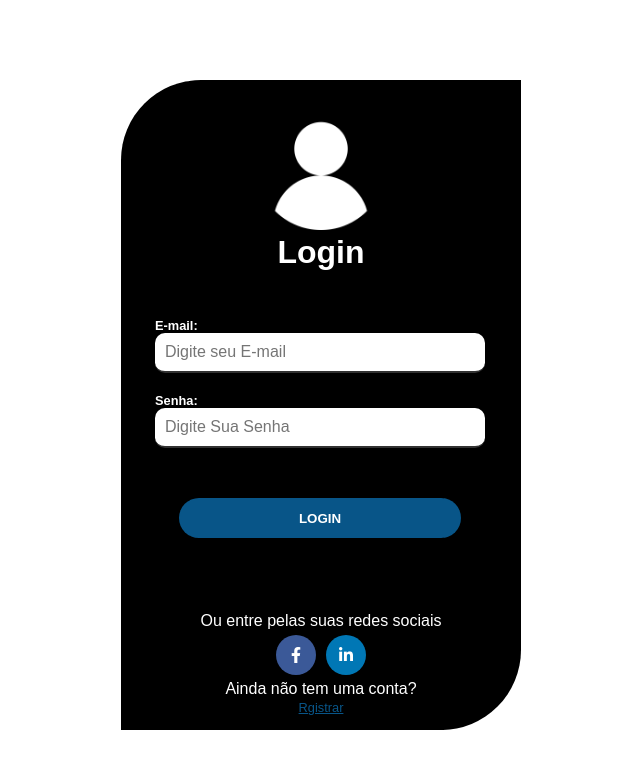
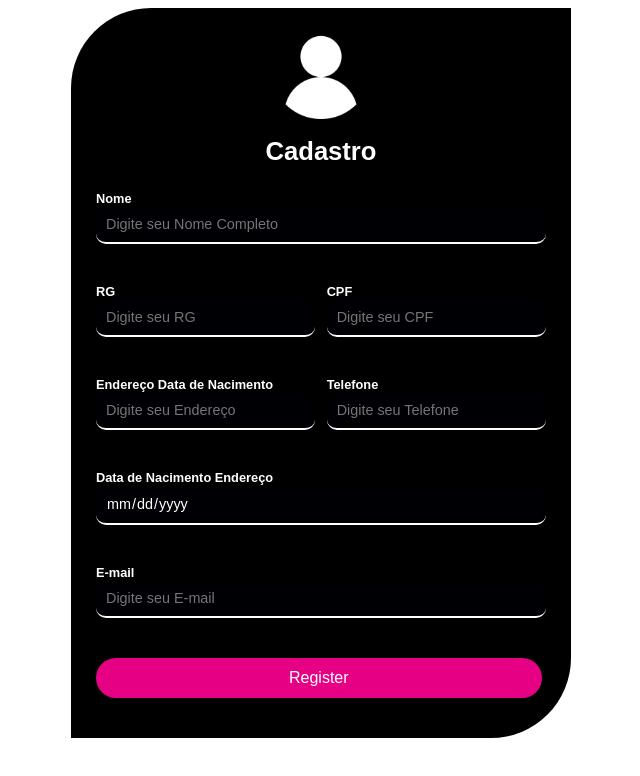
Before and after one commit to ezequiel-7/formulari-cliente-angular, an Angular app: page / in a window 1280 px wide. Shown: the top 776 px of the page, without its empty margins (319-959 px from the left). Built offline with nearby package versions, Linux system fonts and the light colour scheme.

Commit message:
Construindo a tela de cadastro no html e scss

```diff
--- a/src/app/formulario-cliente/formulario-cliente.component.html
+++ b/src/app/formulario-cliente/formulario-cliente.component.html
@@ -1,38 +1,47 @@
-<div class="login-conteiner">
+<div class="main-container">
 
     <img class="usuario" src="assets/images/585e4bf3cb11b227491c339a.png" alt="">
-    <h1>Login</h1>
+    <h1>Cadastro</h1>
 
-    <form action="">
+    <form class="register-form">
 
         <div class="full-box">
-            <label for="">E-mail:</label>
-            <input type="text" name="text" id="name" placeholder="Digite seu E-mail" autocomplete="off">
+            <label class="lista" for="">Nome</label>
+            <input id="nome" type="text" placeholder="Digite seu Nome Completo" autocomplete="off">
+        </div>
+
+        <div class="half-box spacing" >
+            <label class="lista" for="">RG</label>
+            <input id="rg" type="text" placeholder="Digite seu RG" autocomplete="off">
+        </div>
+
+        <div class="half-box">
+            <label class="lista" for="">CPF</label>
+            <input id="cpf" type="text" placeholder="Digite seu CPF" autocomplete="off">
+        </div>
+
+        <div class="half-box spacing">
+            <label class="lista" for="">Endereço Data de Nacimento</label>
+            <input id="address" type="text" placeholder="Digite seu Endereço" autocomplete="off">
+        </div>
+
+        <div class="half-box">
+            <label class="lista" for="">Telefone</label>
+            <input id="telephone" type="text" placeholder="Digite seu Telefone"autocomplete="off">
         </div>
 
         <div class="full-box">
-            <label for="">Senha:</label>
-            <input type="password" name="text" id="species"  placeholder="Digite Sua Senha">
+            <label class="lista" for="">Data de Nacimento Endereço </label>
+            <input id="dateofbirth" type="date" placeholder="Digite sua Data de Nacimento" autocomplete="off">
         </div>
 
         <div class="full-box">
-            <button type="button">Login</button>
+            <label class="lista" for="">E-mail</label>
+            <input id="email" type="text" placeholder="Digite seu E-mail"autocomplete="off">
         </div>
 
+        <div class="full-box">
+            <button class="enter" type="button" onclick="cadastrarCliente()">Register</button>
+        </div>
     </form>
-
-    <div id="social-container">
-        <p>Ou entre pelas suas redes sociais</p>
-
-        <link rel="stylesheet" href="https://use.fontawesome.com/releases/v5.8.2/css/all.css" integrity="sha384=oS3vJWv+0UjzBfQzYUhtDYW+Pj2yciDJxpsK1OYPAYjqT085Qq/1cq5FLXAZQ7Ay" crossorigin="anonymous">
-
-        <i class="fab fa-facebook-f"></i>
-        <i class="fab fa-linkedin-in"></i>
-    </div>
-
-    <div id="register-conteiner">
-        <p>Ainda não tem uma conta?</p>
-        <a href="#">Rgistrar</a>
-    </div>
-
 </div>
--- a/src/app/formulario-cliente/formulario-cliente.component.scss
+++ b/src/app/formulario-cliente/formulario-cliente.component.scss
@@ -3,122 +3,99 @@
     padding: 0;
     box-sizing: border-box;
     font-family: Arial, Helvetica, sans-serif;
-    color: #ffffff;
+    color: #fff;
     border: none;
 }
-textarea:focus, input:focus{
+#nome, #rg, #cpf, #address, #telephone, #dateofbirth, #email, .lista{
+    display: block;
+    width: 100%;
+}
+#nome:focus, #rg:focus, #cpf:focus, #address:focus, #telephone:focus, #dateofbirth:focus, #email:focus, .lista:focus{
     outline: none;
 }
-a, label{
-    font-size: .8rem;
-    color: #ffffff;
+/* form */
+.usuario{
+    width: 100px;
+    height: 100px;
+    border-radius: 5%;
+    position: relative;
+    top: -2%;
+    left: 175px;
+
 }
-a, input{
-    color: #000;
-}
-a:hover{
-    color: #223474;
-}
-
-/* conteiner login */
-
-.login-conteiner{
-    background-color: #000;
-    width: 400px;
-    height: 650px;
+.main-container{
+    width: 500px;
     margin-left: auto;
     margin-right: auto;
-    padding: 20px 30px;
-    margin-top: 10vh;
+    background-color: #000;
     border-radius: 80px 0px 80px 0px;
+    padding: 25px;
+    height: 730px;
+}
+.main-container h1{
     text-align: center;
-}
-
-/* formulário */
-
-.usuario{
-    width: 130x;
-    height: 130px;
-    border-radius: 5%;
-    position: relative;
-    top: 0;
+    margin-bottom: 25px;
+    font-size: 1.6rem; /* adpatada ao elemento root */
 }
 form{
-    margin-top: 30px;
-    margin-bottom: 40px;
-    padding: 5% 35% 10% 35%;
+    display: flex;
+    flex-wrap: wrap;
+    justify-content: space-between;
 }
 .full-box{
-    width: 330px;
-    right: 115px;
     flex: 1 1 100%;
     position: relative;
 }
-label, input{
-    display: block;
-    width: 100%;
-    text-align: left;
+.half-box{
+    flex: 1 1 45%;
+    position: relative;
 }
-label{
+.spacing{
+    margin-right: 2.5%;
+}
+.lista{
     font-weight: bold;
+    font-size: .8rem;
 }
-input{
-    border-bottom: 2px solid #323232;
+#nome, #rg, #cpf, #address, #telephone, #dateofbirth, #email{
+    flex: 1 1 100%;
+    position: relative;
+
+    border-bottom: 2px solid #fff;
     padding: 10px;
-    font-size: 1rem;
-    margin-bottom: 20px;
+    font-size: .9rem;
+    margin-bottom: 40px;
+    background-color: rgba(0, 0, 5, 0.8);
     border-radius: 10px 10px 10px 10px;
 }
-input:focus{
-    border-bottom: 2px solid #085588;
+#nome:focus, #rg:focus, #cpf:focus, #address:focus, #telephone:focus, #dateofbirth:focus, #email:focus{
+    border-color: #e60084;
 }
-#forgot-pass{
-    text-align: right;
-    display: block;
+.enter{
+    background: #e60084;
+    border: none;
+    color: #fff;
+    padding: 10px 193px;
+    text-align: center;
+    font-size: 16px;
+    border-radius: 20px;
+    cursor: pointer;
+    margin-bottom: 20px;
+    height: 40px;
 }
-[type="button"] {
-    text-align: center;
-    text-transform: uppercase;
-    font-weight: bold;
-    border: none;
-    height: 40px;
-    border-radius: 20px;
-    margin-top: 30px;
-    color: #ffffff;
-    background-color: #085588;
-    padding: 10px 120px;
-    cursor: pointer;
-}
-[type="button"]:hover{
-    background-color: #1b223c;
-    transition: .5s;
-}
-[type="button"]:focus{
+.enter:focus{
     outline: none;
 }
-/* rdes sociais */
-
-#social-container, #social-container p{
-    margin-bottom: 5px;
+.enter[type="button"]:hover{
+    cursor: pointer;
+    background: #b30467;
+    color: #fff;
+    transition: 0.2s;
 }
-#register-container p{
-    margin-bottom: 10px;
+#agreement{
+    margin-right: 5px;
 }
-#register-container, a{
-    color: #085588;
+#agreement:focus  #agreement-label{
+    display: inline-block;
+    width: auto;
 }
-#social-container i{
-    height: 40px;
-    width: 40px;
-    border-radius: 50%;
-    line-height: 40px;
-    color: #ffffff;
-    margin: 0 5px;
-    cursor: pointer;
-}
-.fa-facebook-f {
-    background-color: #3b5998;
-}
-.fa-linkedin-in{
-    background-color: #0077b5;
-}
```
Also changed, not shown: src/app/formulario-cliente/login-cliente.component.html (added, +38 -0 lines).
